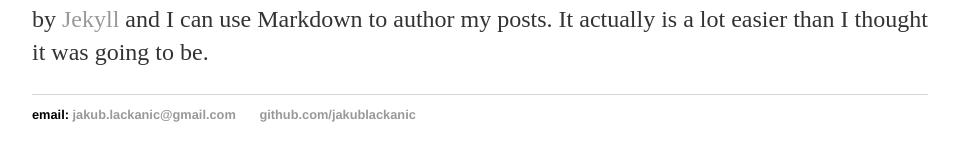
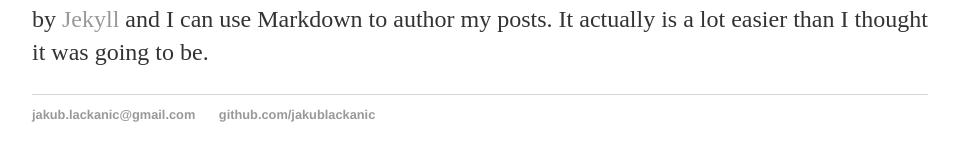
Before and after one commit to jakublackanic/jakublackanic.github.io, a Jekyll site: the page built from _posts/2014-04-30-jakub-lackanic-site-launched.md, in a window 1280 px wide. Shown: the part 286-447 px from the top of the page, without its empty margins (160-1119 px from the left). Built offline with Jekyll 4.4.1, drawn with Linux system fonts in a browser that asks for light colours.

Commit message:
modify email2

```diff
--- a/_layouts/default.html
+++ b/_layouts/default.html
@@ -21,7 +21,7 @@
 			</div><!-- /.container -->
 			<footer>
 	    		<ul>
-	        		<li>email: <a href="mailto:jakub.lackanic@gmail.com">jakub.lackanic@gmail.com</a></li>
+	        		<li><a href="mailto:jakub.lackanic@gmail.com">jakub.lackanic@gmail.com</a></li>
 	        		<li><a href="https://github.com/jakublackanic">github.com/jakublackanic</a></li>
 				</ul>
 			</footer>
```
